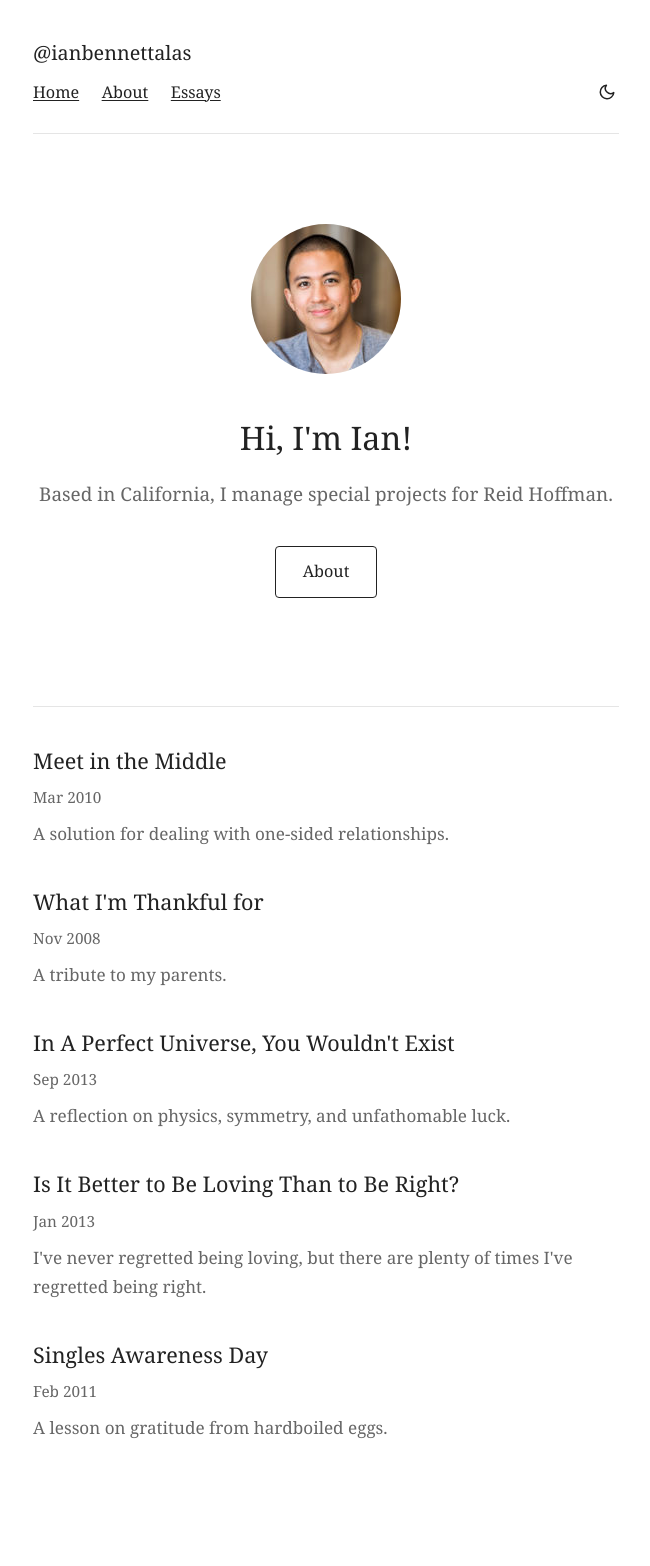
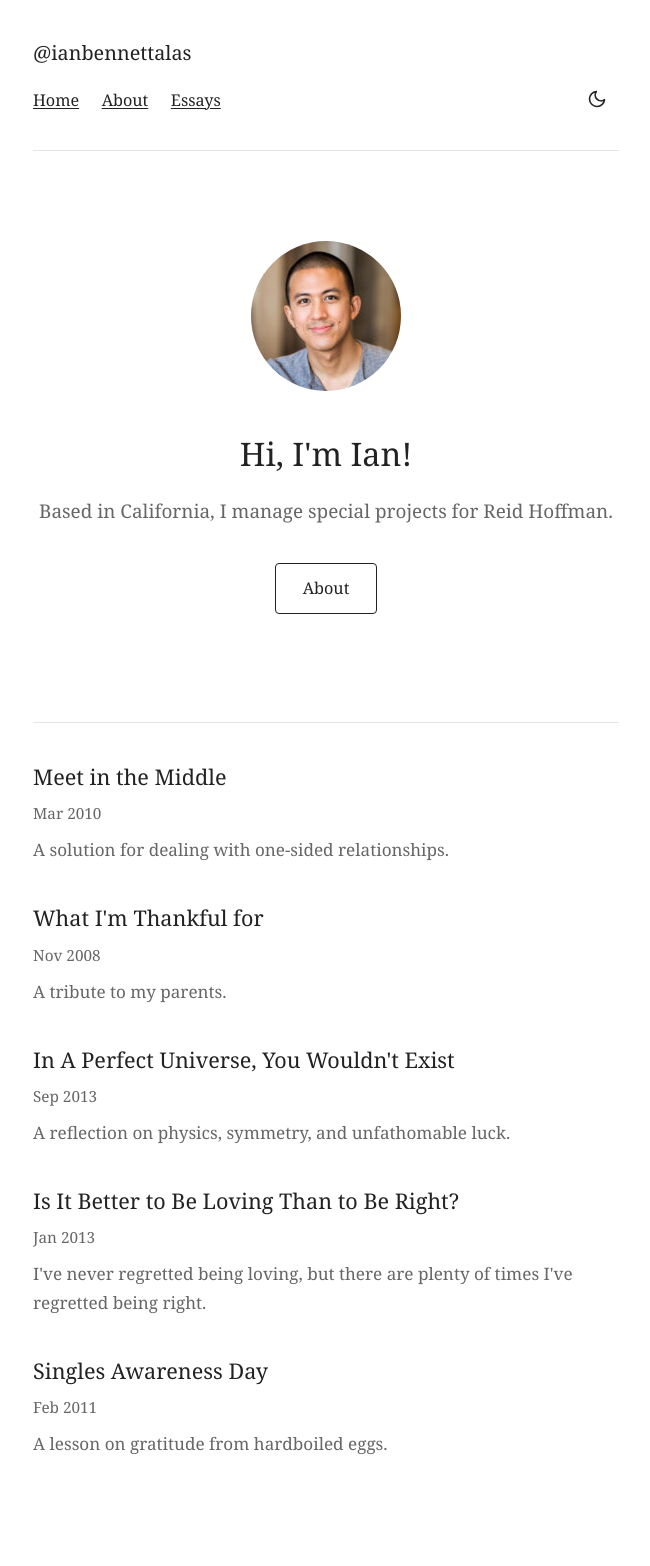
Before and after one commit to ianbennettalas/ianbennettalas.github.io, a Jekyll site: the page built from index.html, in a window 1280 px wide. Shown: the whole page, without its empty margins (314-964 px from the left). Built offline with Jekyll 4.4.1, drawn with Linux system fonts in a browser that asks for light colours.

Commit message:
Fix dark mode toggle visibility on iOS Safari
- Replace stroke="currentColor" with explicit colors:
  - Dark mode (sun icon): stroke="#e8e4dc"
  - Light mode (moon icon): stroke="#222"
- Increase touch target to 44x44px for iOS accessibility
- Add -webkit-tap-highlight-color: transparent
- Wrap SVG in span for better iOS rendering

Co-Authored-By: Claude Opus 4.5 <noreply@anthropic.com>

```diff
--- a/_includes/header.html
+++ b/_includes/header.html
@@ -4,6 +4,6 @@
     <a href="/">Home</a>
     <a href="/about.html">About</a>
     <a href="/essays.html">Essays</a>
-    <button class="theme-toggle" aria-label="Toggle theme"><svg width="20" height="20" viewBox="0 0 24 24" fill="none" stroke="currentColor" stroke-width="2" stroke-linecap="round" stroke-linejoin="round"><path d="M21 12.79A9 9 0 1 1 11.21 3 7 7 0 0 0 21 12.79z"/></svg></button>
+    <button class="theme-toggle" aria-label="Toggle theme"><span><svg width="20" height="20" viewBox="0 0 24 24" fill="none" stroke="#222" stroke-width="2" stroke-linecap="round" stroke-linejoin="round"><path d="M21 12.79A9 9 0 1 1 11.21 3 7 7 0 0 0 21 12.79z"/></svg></span></button>
   </nav>
 </header>
--- a/_includes/theme-toggle.html
+++ b/_includes/theme-toggle.html
@@ -1,10 +1,12 @@
 <script>
   const toggle = document.querySelector('.theme-toggle');
+  const sunIcon = '<span><svg width="20" height="20" viewBox="0 0 24 24" fill="none" stroke="#e8e4dc" stroke-width="2" stroke-linecap="round" stroke-linejoin="round"><circle cx="12" cy="12" r="5"/><line x1="12" y1="1" x2="12" y2="3"/><line x1="12" y1="21" x2="12" y2="23"/><line x1="4.22" y1="4.22" x2="5.64" y2="5.64"/><line x1="18.36" y1="18.36" x2="19.78" y2="19.78"/><line x1="1" y1="12" x2="3" y2="12"/><line x1="21" y1="12" x2="23" y2="12"/><line x1="4.22" y1="19.78" x2="5.64" y2="18.36"/><line x1="18.36" y1="5.64" x2="19.78" y2="4.22"/></svg></span>';
+  const moonIcon = '<span><svg width="20" height="20" viewBox="0 0 24 24" fill="none" stroke="#222" stroke-width="2" stroke-linecap="round" stroke-linejoin="round"><path d="M21 12.79A9 9 0 1 1 11.21 3 7 7 0 0 0 21 12.79z"/></svg></span>';
   function updateToggleIcon() {
     const theme = document.documentElement.getAttribute('data-theme');
     const prefersDark = window.matchMedia('(prefers-color-scheme: dark)').matches;
     const isDark = theme === 'dark' || (theme !== 'light' && prefersDark);
-    toggle.innerHTML = isDark ? '<svg width="20" height="20" viewBox="0 0 24 24" fill="none" stroke="currentColor" stroke-width="2" stroke-linecap="round" stroke-linejoin="round"><circle cx="12" cy="12" r="5"/><line x1="12" y1="1" x2="12" y2="3"/><line x1="12" y1="21" x2="12" y2="23"/><line x1="4.22" y1="4.22" x2="5.64" y2="5.64"/><line x1="18.36" y1="18.36" x2="19.78" y2="19.78"/><line x1="1" y1="12" x2="3" y2="12"/><line x1="21" y1="12" x2="23" y2="12"/><line x1="4.22" y1="19.78" x2="5.64" y2="18.36"/><line x1="18.36" y1="5.64" x2="19.78" y2="4.22"/></svg>' : '<svg width="20" height="20" viewBox="0 0 24 24" fill="none" stroke="currentColor" stroke-width="2" stroke-linecap="round" stroke-linejoin="round"><path d="M21 12.79A9 9 0 1 1 11.21 3 7 7 0 0 0 21 12.79z"/></svg>';
+    toggle.innerHTML = isDark ? sunIcon : moonIcon;
   }
   updateToggleIcon();
   toggle.addEventListener('click', function() {
--- a/style.css
+++ b/style.css
@@ -90,22 +90,20 @@ nav a {
   background: none;
   border: none;
   cursor: pointer;
-  color: var(--text-color);
   padding: 0;
-  width: 24px;
-  height: 24px;
+  min-width: 44px;
+  min-height: 44px;
+  width: 44px;
+  height: 44px;
   display: flex;
   align-items: center;
   justify-content: center;
+  -webkit-tap-highlight-color: transparent;
 }
 
 .theme-toggle svg {
-  width: 18px;
-  height: 18px;
-}
-
-.theme-toggle:hover {
-  color: var(--text-secondary);
+  width: 20px;
+  height: 20px;
 }
 
 /* Main content */
```
